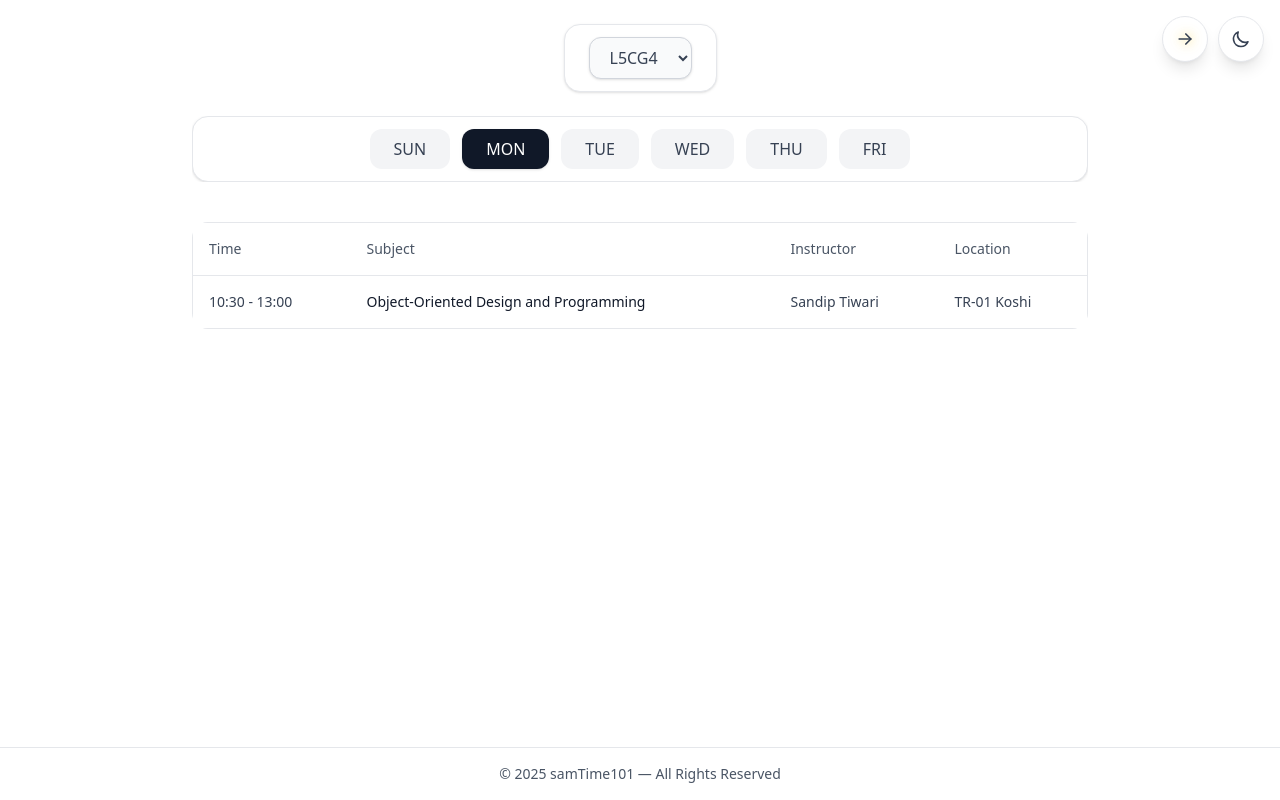
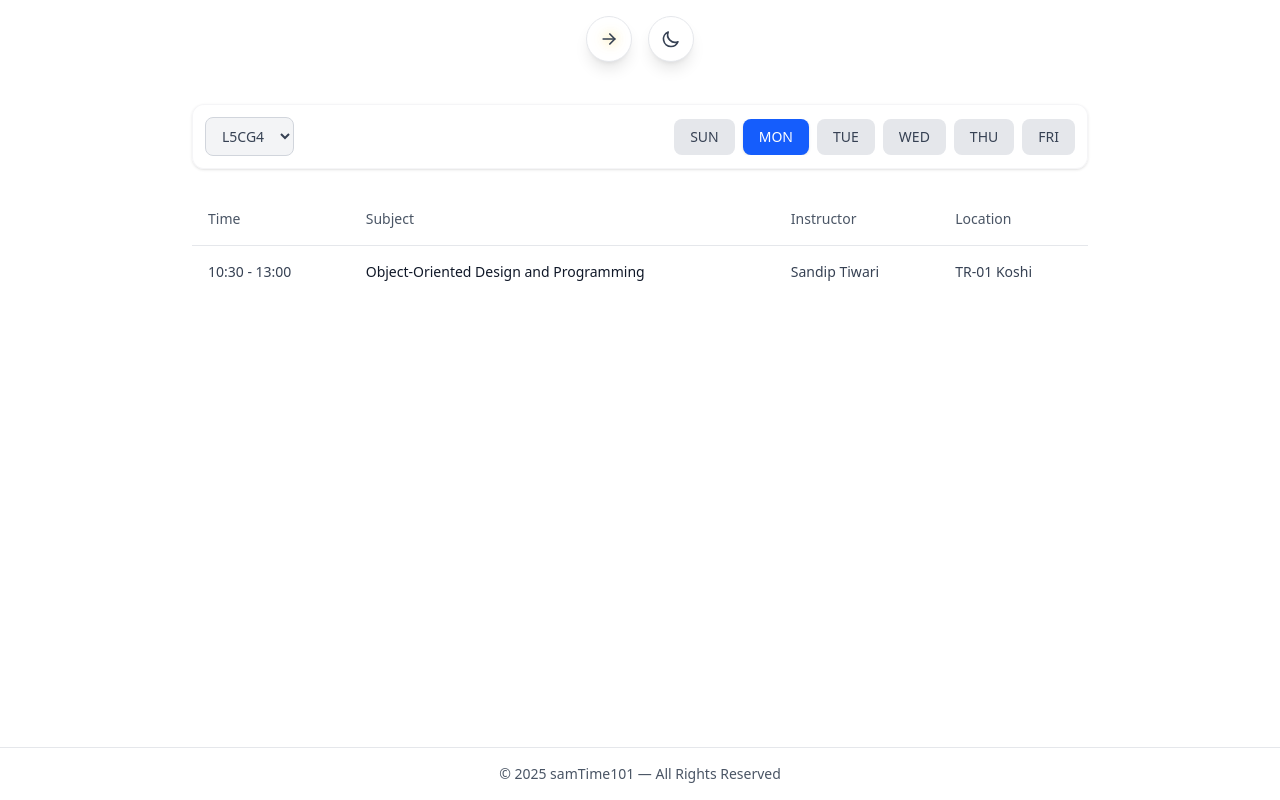
Before and after one commit to samTime101/schedule, a SvelteKit app: page / in a window 1280 px wide. Built offline with nearby package versions, Linux system fonts and the light colour scheme.

Commit message:
feat: new ui

```diff
--- a/src/routes/+layout.svelte
+++ b/src/routes/+layout.svelte
@@ -1,10 +1,10 @@
 <script>
 	let { children } = $props();
 	import '../app.css';
-	import ThemeSwitcher from './components/ThemeSwitcher.svelte';
-	import ChangelogRedirect from './components/ChangelogRedirect.svelte';
+	// import ThemeSwitcher from './components/ThemeSwitcher.svelte';
+	// import ChangelogRedirect from './components/ChangelogRedirect.svelte';
 </script>
 
-<ThemeSwitcher />
-<ChangelogRedirect />
+<!-- <ThemeSwitcher /> -->
+<!-- <ChangelogRedirect /> -->
 {@render children()}
--- a/src/routes/+page.svelte
+++ b/src/routes/+page.svelte
@@ -2,11 +2,15 @@
 	import { groups } from '$lib/schedule';
 	import Schedule from './components/Schedule.svelte';
 	import Footer from './components/Footer.svelte';
+  import Navbar from './components/Navbar.svelte';
 </script>
 
 <div class="flex flex-col min-h-screen bg-white dark:bg-gray-900 transition-colors duration-200">
-	<div class="flex-grow">
-		<Schedule {groups} defaultGroup="L5CG4" />
-	</div>
-	<Footer />
+  <Navbar />
+
+  <div class="flex-grow pt-20">
+    <Schedule {groups} defaultGroup="L5CG4" />
+  </div>
+
+  <Footer />
 </div>
--- a/src/routes/components/Changelog.svelte
+++ b/src/routes/components/Changelog.svelte
@@ -1,9 +1,13 @@
 <script lang="ts">
 	let { changelog, upcoming } = $props();
+	import Navbar from "./Navbar.svelte";
 </script>
 
 <div class="w-full flex justify-center p-6">
 	<div class="w-full max-w-4xl">
+		<div class="flex justify-center mb-10">
+			<Navbar />
+		</div>
 		<!-- <h1 class="text-4xl font-semibold mb-10 tracking-tight text-gray-900 dark:text-gray-100 text-center">
             Changelog
         </h1> -->
--- a/src/routes/components/ChangelogRedirect.svelte
+++ /dev/null
@@ -1,55 +0,0 @@
-<script lang="ts">
-	import { goto } from '$app/navigation';
-	import { page } from '$app/stores';
-	import { get } from 'svelte/store';
-
-	function onclick() {
-		const path = get(page).url.pathname;
-		if (path === '/changelog') {
-			goto('/');
-		} else {
-			goto('/changelog');
-		}
-	}
-</script>
-
-<button
-	on:click={onclick}
-	class="fixed top-4 right-18 z-50 p-3 bg-white dark:bg-gray-800 rounded-full
-		   shadow-lg border border-gray-200 dark:border-gray-700
-		   hover:shadow-xl active:scale-95 transition-all duration-200
-		   focus:ring-2 focus:ring-blue-500 focus:outline-none"
-	aria-label="Toggle Changelog"
->
-	{#if $page.url.pathname === '/'}
-		<!-- RIGHT ARROW TO GO TO CHANGELOG -->
-		<svg
-			xmlns="http://www.w3.org/2000/svg"
-			viewBox="0 0 24 24"
-			fill="none"
-			stroke="currentColor"
-			class="h-5 w-5 text-gray-700 dark:text-yellow-400 drop-shadow-[0_0_6px_rgba(250,204,21,0.8)]"
-			stroke-width="2"
-			stroke-linecap="round"
-			stroke-linejoin="round"
-		>
-			<path d="M5 12h14" />
-			<path d="M13 6l6 6-6 6" />
-		</svg>
-	{:else}
-		<!-- LEFT ARROW TO GO BACK HOME -->
-		<svg
-			xmlns="http://www.w3.org/2000/svg"
-			viewBox="0 0 24 24"
-			fill="none"
-			stroke="currentColor"
-			class="h-5 w-5 text-gray-700 dark:text-yellow-400 drop-shadow-[0_0_6px_rgba(250,204,21,0.8)]"
-			stroke-width="2"
-			stroke-linecap="round"
-			stroke-linejoin="round"
-		>
-			<path d="M19 12H5" />
-			<path d="M11 18l-6-6 6-6" />
-		</svg>
-	{/if}
-</button>
--- /dev/null
+++ b/src/routes/components/Navbar.svelte
@@ -0,0 +1,94 @@
+<script lang="ts">
+	import { onMount } from 'svelte';
+	import { goto } from '$app/navigation';
+	import { page } from '$app/stores';
+	import { get } from 'svelte/store';
+
+	// Theme state
+	let theme = 'light';
+
+	onMount(() => {
+		const savedTheme = localStorage.getItem('theme');
+		if (savedTheme) {
+			theme = savedTheme;
+		} else if (window.matchMedia('(prefers-color-scheme: dark)').matches) {
+			theme = 'dark';
+		}
+		applyTheme(theme);
+	});
+
+	function applyTheme(newTheme: string) {
+		document.documentElement.classList.toggle('dark', newTheme === 'dark');
+		localStorage.setItem('theme', newTheme);
+	}
+
+	function toggleTheme() {
+		theme = theme === 'light' ? 'dark' : 'light';
+		applyTheme(theme);
+	}
+
+	// Changelog/Home toggle
+	function togglePage() {
+		const path = get(page).url.pathname;
+		if (path === '/changelog') {
+			goto('/');
+		} else {
+			goto('/changelog');
+		}
+	}
+</script>
+
+<!-- Navbar container -->
+<div class="fixed top-4 left-1/2 -translate-x-1/2 z-50 flex items-center gap-4">
+
+	<!-- Changelog/Home button -->
+	<button
+		on:click={togglePage}
+		class="p-3 bg-white dark:bg-gray-800 rounded-full
+			   shadow-lg border border-gray-200 dark:border-gray-700
+			   hover:shadow-xl active:scale-95 transition-all duration-200
+			   focus:ring-2 focus:ring-blue-500 focus:outline-none"
+		aria-label="Toggle Changelog/Home"
+	>
+		{#if $page.url.pathname === '/'}
+			<!-- Right arrow -->
+			<svg xmlns="http://www.w3.org/2000/svg" viewBox="0 0 24 24"
+				fill="none" stroke="currentColor"
+				class="h-5 w-5 text-gray-700 dark:text-yellow-400 drop-shadow-[0_0_6px_rgba(250,204,21,0.8)]"
+				stroke-width="2" stroke-linecap="round" stroke-linejoin="round">
+				<path d="M5 12h14" />
+				<path d="M13 6l6 6-6 6" />
+			</svg>
+		{:else}
+			<!-- Left arrow -->
+			<svg xmlns="http://www.w3.org/2000/svg" viewBox="0 0 24 24"
+				fill="none" stroke="currentColor"
+				class="h-5 w-5 text-gray-700 dark:text-yellow-400 drop-shadow-[0_0_6px_rgba(250,204,21,0.8)]"
+				stroke-width="2" stroke-linecap="round" stroke-linejoin="round">
+				<path d="M19 12H5" />
+				<path d="M11 18l-6-6 6-6" />
+			</svg>
+		{/if}
+	</button>
+
+	<!-- Theme toggle button -->
+	<button
+		on:click={toggleTheme}
+		class="p-3 bg-white dark:bg-gray-800 rounded-full shadow-lg border border-gray-200 dark:border-gray-700 hover:shadow-xl transition-all duration-200 focus:ring-2 focus:ring-blue-500 focus:outline-none"
+		aria-label="Toggle theme"
+	>
+		{#if theme === 'light'}
+			<!-- Moon icon -->
+			<svg xmlns="http://www.w3.org/2000/svg" class="h-5 w-5 text-gray-700" fill="none" viewBox="0 0 24 24" stroke="currentColor">
+				<path stroke-linecap="round" stroke-linejoin="round" stroke-width="2"
+					d="M20.354 15.354A9 9 0 018.646 3.646 9.003 9.003 0 0012 21a9.003 9.003 0 008.354-5.646z" />
+			</svg>
+		{:else}
+			<!-- Sun icon -->
+			<svg xmlns="http://www.w3.org/2000/svg" class="h-5 w-5 text-yellow-400" fill="none" viewBox="0 0 24 24" stroke="currentColor">
+				<path stroke-linecap="round" stroke-linejoin="round" stroke-width="2"
+					d="M12 3v1m0 16v1m9-9h-1M4 12H3m15.364 6.364l-.707-.707M6.343 6.343l-.707-.707m12.728 0l-.707.707M6.343 17.657l-.707.707M16 12a4 4 0 11-8 0 4 4 0 018 0z" />
+			</svg>
+		{/if}
+	</button>
+</div>
--- a/src/routes/components/Schedule.svelte
+++ b/src/routes/components/Schedule.svelte
@@ -8,42 +8,37 @@
 </script>
 
 <div class="w-full flex justify-center p-4 md:p-6">
-	<div class="w-full max-w-4xl">
-		<!-- GROUP SELECTOR -->
-		<div class="flex justify-center mb-6">
-			<div
-				class="flex items-center gap-2 md:gap-3 bg-white dark:bg-gray-800 px-4 md:px-6 py-2 md:py-3 shadow-sm rounded-2xl border border-gray-200 dark:border-gray-700"
-			>
-				<!-- svelte-ignore a11y_label_has_associated_control -->
-				<!-- <label
-					class="font-medium text-gray-700 dark:text-gray-300 whitespace-nowrap text-sm md:text-base"
-					>Select Group:</label
-				> -->
+	<div class="w-full max-w-4xl space-y-4 md:space-y-6">
+
+		<!-- TOP CONTROL BAR: Group + Day Tabs combined -->
+		<div class="bg-white/70 dark:bg-gray-800/70 backdrop-blur-lg shadow-sm
+		            border border-gray-200/40 dark:border-gray-700/40
+		            rounded-xl p-3 flex flex-col md:flex-row md:items-center
+		            gap-3 md:justify-between">
+
+			<!-- GROUP DROPDOWN -->
 			<select
 				bind:value={selectedGroup}
-					class="px-3 py-1 md:px-4 md:py-2 bg-gray-50 dark:bg-gray-700 rounded-xl border border-gray-300 dark:border-gray-600 shadow-sm
-                 focus:ring-2 focus:ring-blue-500 focus:outline-none transition text-gray-700 dark:text-gray-300 text-sm md:text-base"
+				class="px-3 py-2 bg-gray-100 dark:bg-gray-700 rounded-lg
+				       border border-gray-300 dark:border-gray-600
+				       text-gray-700 dark:text-gray-300 text-sm
+				       focus:ring-2 focus:ring-blue-500 outline-none transition"
 			>
 				{#each Object.keys(groups) as g}
 					<option value={g}>{g}</option>
 				{/each}
 			</select>
-			</div>
-		</div>
 
 			<!-- DAY TABS -->
-		<div class="w-full overflow-x-auto mb-6">
-			<div
-				class="flex gap-2 md:gap-3 bg-white dark:bg-gray-800 p-2 md:p-3 rounded-2xl shadow-sm border border-gray-200 dark:border-gray-700 min-w-max md:justify-center"
-			>
+			<div class="flex gap-2 overflow-x-auto">
 				{#each days as day}
 					<button
 						onclick={() => (selectedDay = day)}
 						class="
-              px-4 md:px-6 py-2 rounded-xl text-sm md:text-base font-medium transition-all whitespace-nowrap hover:shadow-md cursor-pointer
+							px-4 py-2 rounded-lg text-sm font-medium transition-all whitespace-nowrap
 							{selectedDay === day
-							? 'bg-gray-900 dark:bg-blue-600 text-white shadow'
-							: 'bg-gray-100 dark:bg-gray-700 text-gray-700 dark:text-gray-300 hover:bg-gray-200 dark:hover:bg-gray-600'}
+								? 'bg-blue-600 text-white shadow'
+								: 'bg-gray-200 dark:bg-gray-700 text-gray-700 dark:text-gray-300 hover:bg-gray-300 dark:hover:bg-gray-600'}
 						"
 					>
 						{day}
@@ -52,62 +47,51 @@
 			</div>
 		</div>
 
-		<!-- SELECTED DAY CONTENT -->
-		<div class="mt-4 md:mt-10">
-			<!-- <h2
-				class="text-xl md:text-2xl font-semibold text-gray-900 dark:text-gray-100 mb-4 md:mb-6 text-center"
-			>
-				{selectedDay} Schedule
-			</h2> -->
+		<!-- CONTENT SECTION -->
+		<div class="mt-2">
 
 			{#if schedule[selectedDay].length === 0}
-				<p class="text-gray-500 dark:text-gray-400 italic text-center text-base md:text-lg">
+
+				<!-- EMPTY DAY -->
+				<p class="text-gray-500 dark:text-gray-400 italic text-center py-10">
 					No classes today.
 				</p>
+
 			{:else}
-				<!-- MOBILE: stacked cards -->
-				<div class="flex flex-col gap-4 md:hidden">
+
+				<!-- MOBILE VIEW -->
+				<div class="flex flex-col gap-3 md:hidden">
 					{#each schedule[selectedDay] as session}
-						<div
-							class="bg-white dark:bg-gray-800 rounded-2xl p-4 shadow border border-gray-200 dark:border-gray-700"
-						>
-							<div class="flex justify-between items-center mb-2">
-								<span class="font-medium text-gray-900 dark:text-gray-100">{session.MODULE}</span>
-								<span class="text-gray-600 dark:text-gray-400 text-sm"
-									>{session.START} - {session.END}</span
-								>
+						<div class="bg-white dark:bg-gray-800 rounded-xl p-4 shadow-sm border border-gray-200/40 dark:border-gray-700/40">
+							<div class="flex justify-between mb-1">
+								<span class="font-semibold text-gray-900 dark:text-gray-100">{session.MODULE}</span>
+								<span class="text-gray-600 dark:text-gray-400 text-xs">{session.START} - {session.END}</span>
 							</div>
-							<div class="text-gray-700 dark:text-gray-300 text-sm">
-								<p><span class="font-medium">Instructor:</span> {session.TEACHER}</p>
-								<p><span class="font-medium">Location:</span> {session.VENUE}</p>
+
+							<div class="text-gray-700 dark:text-gray-300 text-sm space-y-1">
+								<p><span class="font-medium">Instructor: </span>{session.TEACHER}</p>
+								<p><span class="font-medium">Location: </span>{session.VENUE}</p>
 							</div>
 						</div>
 					{/each}
 				</div>
 
-				<!-- DESKTOP: table view -->
-				<div class="hidden md:block mt-6 overflow-x-auto rounded-2xl">
-					<table class="w-full text-sm shadow border border-gray-200 dark:border-gray-700">
+				<!-- DESKTOP VIEW -->
+				<div class="hidden md:block mt-3 overflow-hidden rounded-xl">
+					<table class="w-full text-sm border-collapse overflow-hidden shadow-sm">
 						<thead>
-							<tr
-								class="text-gray-600 dark:text-gray-400 text-left border-b border-gray-200 dark:border-gray-700 bg-white dark:bg-gray-800"
-							>
-								<th class="p-4 font-medium">Time</th>
-								<th class="p-4 font-medium">Subject</th>
-								<th class="p-4 font-medium">Instructor</th>
-								<th class="p-4 font-medium">Location</th>
+							<tr class="bg-white dark:bg-gray-800 text-gray-600 dark:text-gray-400 border-b border-gray-200 dark:border-gray-700">
+								<th class="p-4 font-medium text-left">Time</th>
+								<th class="p-4 font-medium text-left">Subject</th>
+								<th class="p-4 font-medium text-left">Instructor</th>
+								<th class="p-4 font-medium text-left">Location</th>
 							</tr>
 						</thead>
-						<tbody>
+
+						<tbody class="divide-y divide-gray-100 dark:divide-gray-700">
 							{#each schedule[selectedDay] as session, i}
-								<tr
-									class="{i % 2 === 0
-										? 'bg-white dark:bg-gray-800'
-										: 'bg-gray-50 dark:bg-gray-750'} hover:bg-gray-100 dark:hover:bg-gray-600 transition cursor-pointer"
-								>
-									<td class="p-4 text-gray-700 dark:text-gray-300"
-										>{session.START} - {session.END}</td
-									>
+								<tr class="hover:bg-gray-100/60 dark:hover:bg-gray-700/50 transition">
+									<td class="p-4 text-gray-700 dark:text-gray-300">{session.START} - {session.END}</td>
 									<td class="p-4 font-medium text-gray-900 dark:text-gray-100">{session.MODULE}</td>
 									<td class="p-4 text-gray-700 dark:text-gray-300">{session.TEACHER}</td>
 									<td class="p-4 text-gray-700 dark:text-gray-300">{session.VENUE}</td>
@@ -116,7 +100,9 @@
 						</tbody>
 					</table>
 				</div>
+
 			{/if}
 		</div>
+
 	</div>
 </div>
--- a/src/routes/components/ThemeSwitcher.svelte
+++ /dev/null
@@ -1,67 +0,0 @@
-<script lang="ts">
-	import { onMount } from 'svelte';
-
-	let theme = $state('light');
-
-	onMount(() => {
-		const savedTheme = localStorage.getItem('theme');
-		if (savedTheme) {
-			theme = savedTheme;
-		} else if (window.matchMedia('(prefers-color-scheme: dark)').matches) {
-			theme = 'dark';
-		}
-		applyTheme(theme);
-	});
-
-	function applyTheme(newTheme: string) {
-		if (newTheme === 'dark') {
-			document.documentElement.classList.add('dark');
-		} else {
-			document.documentElement.classList.remove('dark');
-		}
-		localStorage.setItem('theme', newTheme);
-	}
-
-	function toggleTheme() {
-		theme = theme === 'light' ? 'dark' : 'light';
-		applyTheme(theme);
-	}
-</script>
-
-<button
-	onclick={toggleTheme}
-	class="fixed top-4 right-4 z-50 p-3 bg-white dark:bg-gray-800 rounded-full shadow-lg border border-gray-200 dark:border-gray-700 hover:shadow-xl transition-all duration-200 focus:ring-2 focus:ring-blue-500 focus:outline-none"
-	aria-label="Toggle theme"
->
-	{#if theme === 'light'}
-		<svg
-			xmlns="http://www.w3.org/2000/svg"
-			class="h-5 w-5 text-gray-700"
-			fill="none"
-			viewBox="0 0 24 24"
-			stroke="currentColor"
-		>
-			<path
-				stroke-linecap="round"
-				stroke-linejoin="round"
-				stroke-width="2"
-				d="M20.354 15.354A9 9 0 018.646 3.646 9.003 9.003 0 0012 21a9.003 9.003 0 008.354-5.646z"
-			/>
-		</svg>
-	{:else}
-		<svg
-			xmlns="http://www.w3.org/2000/svg"
-			class="h-5 w-5 text-yellow-400"
-			fill="none"
-			viewBox="0 0 24 24"
-			stroke="currentColor"
-		>
-			<path
-				stroke-linecap="round"
-				stroke-linejoin="round"
-				stroke-width="2"
-				d="M12 3v1m0 16v1m9-9h-1M4 12H3m15.364 6.364l-.707-.707M6.343 6.343l-.707-.707m12.728 0l-.707.707M6.343 17.657l-.707.707M16 12a4 4 0 11-8 0 4 4 0 018 0z"
-			/>
-		</svg>
-	{/if}
-</button>
```
Lines whose indentation alone changed are shown as unchanged.
